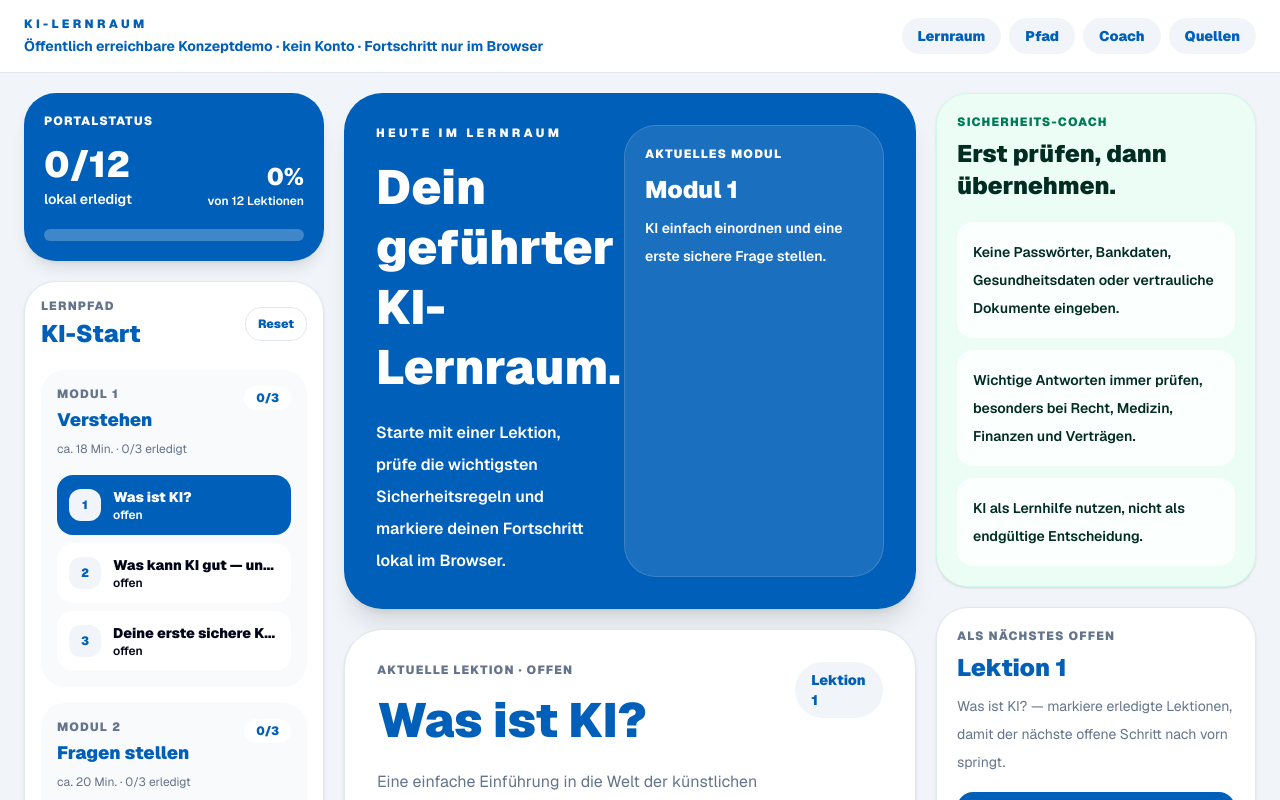
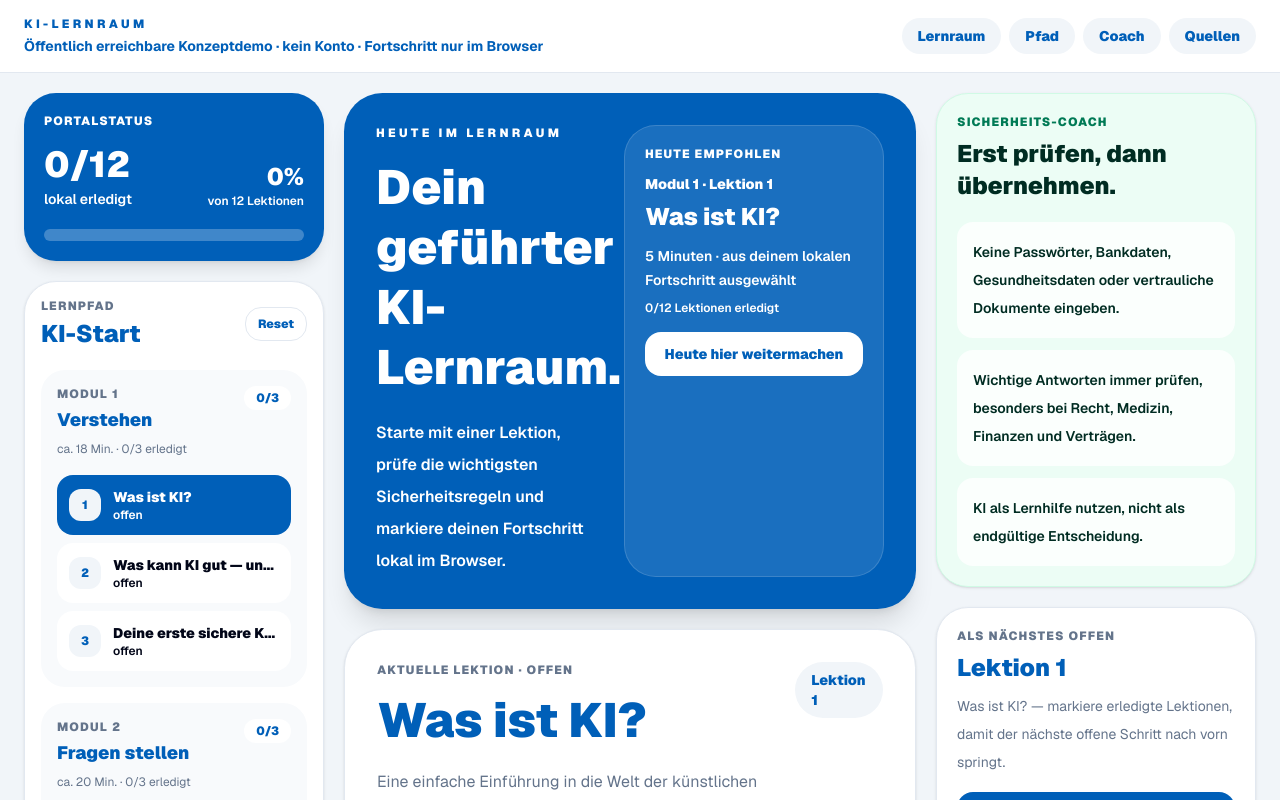
Before and after one commit to smartlivingberlin/ki-lernportal-nim, a Next.js app in the folder apps/web/: page / in a window 1280 px wide. Shown: the top 800 px of the page. Built offline with nearby package versions, Linux system fonts and the light colour scheme.

Commit message:
feat(web): add progress-based today recommendation

```diff
--- a/apps/web/src/app/page.tsx
+++ b/apps/web/src/app/page.tsx
@@ -8,6 +8,7 @@ import { publicSources } from "../data/sources";
 import { LessonWorkspace } from "../components/learning/LessonWorkspace";
 import { ModuleNavigation } from "../components/learning/ModuleNavigation";
 import { PortalHero } from "../components/learning/PortalHero";
+import { TodayStartCard } from "../components/learning/TodayStartCard";
 import { ResourceCard } from "../components/learning/ResourceCard";
 import { useLocalProgress } from "../hooks/useLocalProgress";
 
@@ -106,9 +107,9 @@ export default function Home() {
   const activeLessonIndex = activeLesson ? allLessons.findIndex((lesson) => lesson.id === activeLesson.id) : -1;
   const nextLesson = activeLessonIndex >= 0 ? allLessons[activeLessonIndex + 1] ?? null : null;
   const nextOpenLesson = allLessons.find((lesson) => !validCompletedLessonIds.includes(lesson.id)) ?? null;
-  const activeModule = activeLesson
-    ? learningModules.find((module) => module.lessonIds.includes(activeLesson.id)) ?? fallbackModule
-    : fallbackModule;
+  const recommendedModule = nextOpenLesson
+    ? learningModules.find((module) => module.lessonIds.includes(nextOpenLesson.id)) ?? fallbackModule
+    : null;
   const activeLessonIdForAction = activeLesson?.id ?? null;
   const reviewedSources = publicSources.slice(0, 4);
   const beginnerResources = seedResources.slice(0, 3);
@@ -185,11 +186,13 @@ export default function Home() {
                   Starte mit einer Lektion, prüfe die wichtigsten Sicherheitsregeln und markiere deinen Fortschritt lokal im Browser.
                 </p>
               </div>
-              <div className="rounded-[2rem] border border-white/15 bg-white/10 p-5">
-                <p className="text-xs font-black uppercase tracking-widest text-white">Aktuelles Modul</p>
-                <p className="mt-3 text-2xl font-black">{activeModule.title}</p>
-                <p className="mt-2 text-sm font-semibold leading-7 text-white">{activeModule.outcome}</p>
-              </div>
+              <TodayStartCard
+                lesson={nextOpenLesson}
+                moduleTitle={recommendedModule?.title ?? null}
+                completedLessons={completedLessons}
+                totalLessons={totalLessons}
+                onOpenLesson={openLesson}
+              />
             </div>
           </section>
 
--- /dev/null
+++ b/apps/web/src/components/learning/TodayStartCard.tsx
@@ -0,0 +1,68 @@
+import type { Lesson } from "../../data/types";
+
+type TodayStartCardProps = {
+  lesson: Lesson | null;
+  moduleTitle: string | null;
+  completedLessons: number;
+  totalLessons: number;
+  onOpenLesson: (lessonId: string) => void;
+};
+
+export function TodayStartCard({
+  lesson,
+  moduleTitle,
+  completedLessons,
+  totalLessons,
+  onOpenLesson,
+}: TodayStartCardProps) {
+  return (
+    <section
+      data-testid="today-start-card"
+      aria-labelledby="today-start-title"
+      className="rounded-[2rem] border border-white/15 bg-white/10 p-5"
+    >
+      <p className="text-xs font-black uppercase tracking-widest text-white">
+        Heute empfohlen
+      </p>
+
+      {lesson ? (
+        <>
+          <p className="mt-3 text-sm font-black text-white">
+            {moduleTitle ?? "KI-Start"} · Lektion {lesson.order}
+          </p>
+          <p
+            id="today-start-title"
+            className="mt-2 text-2xl font-black leading-tight text-white"
+          >
+            {lesson.title}
+          </p>
+          <p className="mt-3 text-sm font-semibold leading-6 text-white">
+            {lesson.estimatedMinutes} Minuten · aus deinem lokalen Fortschritt ausgewählt
+          </p>
+          <p className="mt-2 text-xs font-semibold text-white">
+            {completedLessons}/{totalLessons || 12} Lektionen erledigt
+          </p>
+          <button
+            type="button"
+            onClick={() => onOpenLesson(lesson.id)}
+            className="mt-4 inline-flex min-h-11 w-full items-center justify-center rounded-2xl bg-white px-4 py-3 text-sm font-black text-nim-primary hover:bg-slate-100"
+          >
+            Heute hier weitermachen
+          </button>
+        </>
+      ) : (
+        <>
+          <p
+            id="today-start-title"
+            className="mt-3 text-2xl font-black text-white"
+          >
+            Lernpfad abgeschlossen
+          </p>
+          <p className="mt-3 text-sm font-semibold leading-7 text-white">
+            Alle Lektionen sind lokal als erledigt markiert. Wiederhole unsichere Themen oder prüfe die Quellen.
+          </p>
+        </>
+      )}
+    </section>
+  );
+}
```
